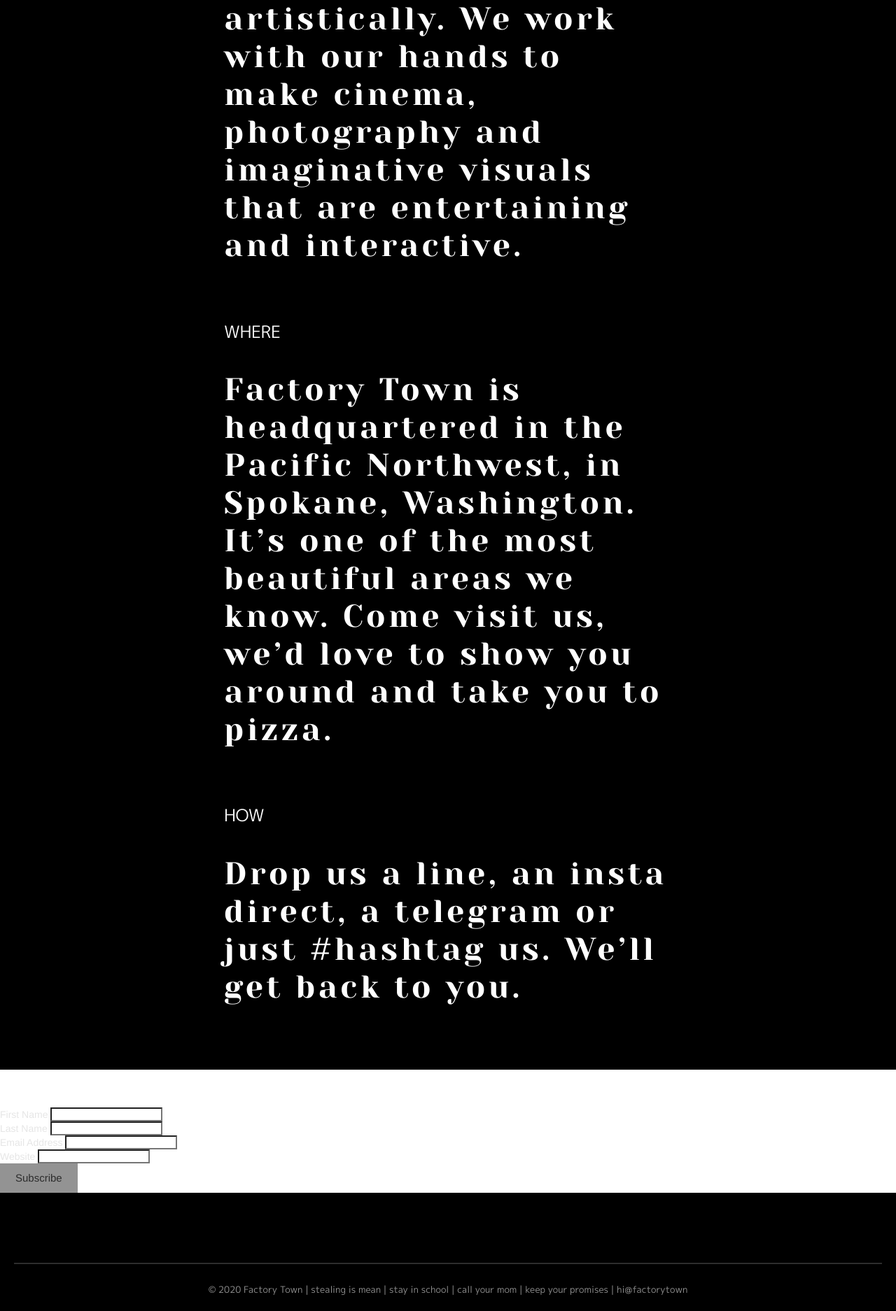
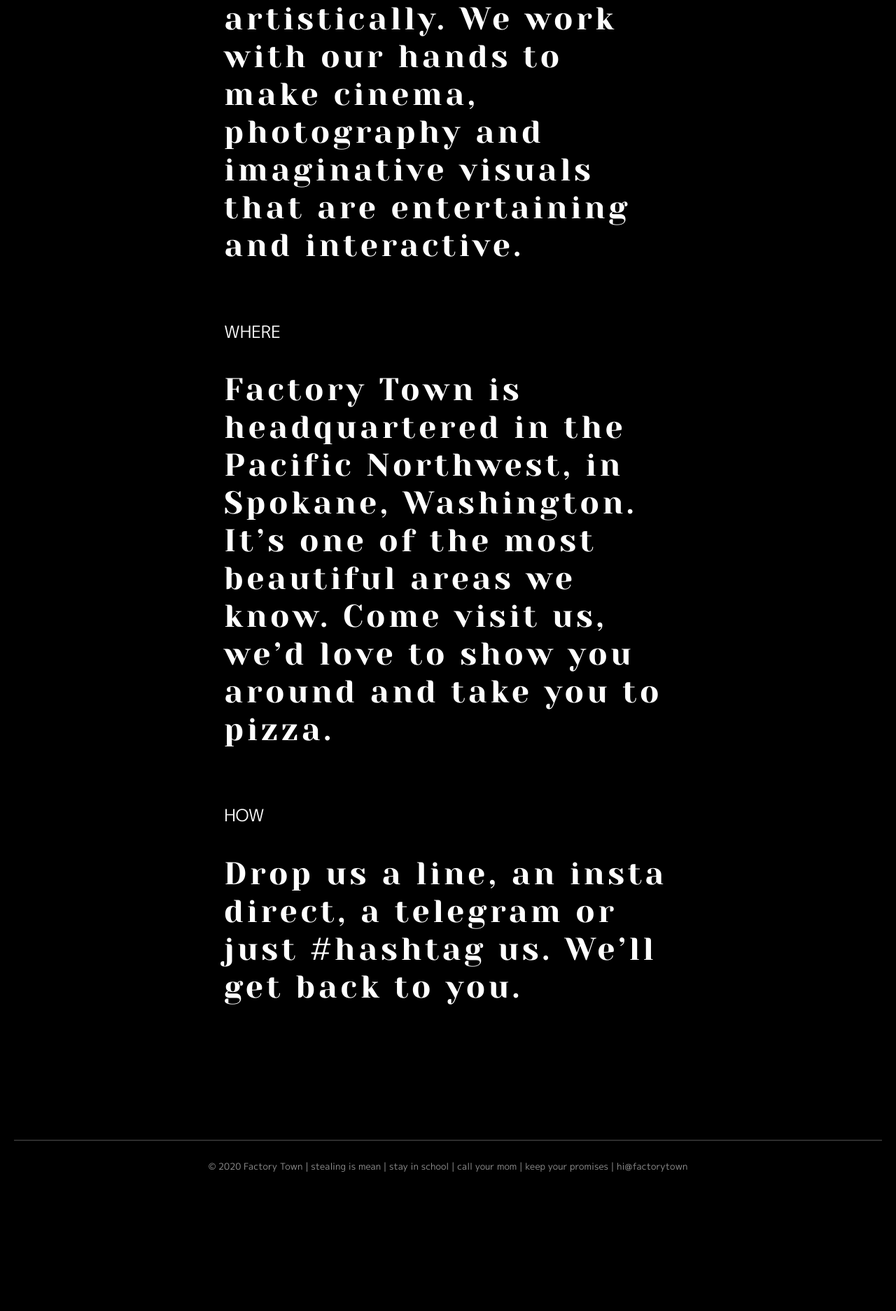
Before and after one commit to factorytown/factorytown.github.io, a Jekyll site: the page built from _pages/about.md, in a window 1280 px wide. Shown: the part 2483-4357 px from the top of the page at 70% size. Built offline with Jekyll 4.4.1, drawn with Linux system fonts in a browser that asks for light colours; nearby versions of some CDN libraries; comment, search, counter and statistics services are not loaded; after the commit the page ends 4181 px from its top, so only the background shows below that.

Commit message:
Updated About

```diff
--- a/_pages/about.md
+++ b/_pages/about.md
@@ -34,43 +34,3 @@
 <BR>
 <BR>
 <BR>
-
-
-<!-- Begin Mailchimp Signup Form -->
-<link href="//cdn-images.mailchimp.com/embedcode/classic-10_7.css" rel="stylesheet" type="text/css">
-<style type="text/css">
-	#mc_embed_signup{background:#fff; clear:left; font:14px Helvetica,Arial,sans-serif; }
-	/* Add your own Mailchimp form style overrides in your site stylesheet or in this style block.
-	   We recommend moving this block and the preceding CSS link to the HEAD of your HTML file. */
-</style>
-<div id="mc_embed_signup">
-<form action="https://town.us20.list-manage.com/subscribe/post?u=aa0712737481fad4fc368fb34&amp;id=e7086af3a2" method="post" id="mc-embedded-subscribe-form" name="mc-embedded-subscribe-form" class="validate" target="_blank" novalidate>
-    <div id="mc_embed_signup_scroll">
-	<h2>Keep up with us.  </h2>
-<div class="mc-field-group">
-	<label for="mce-FNAME">First Name </label>
-	<input type="text" value="" name="FNAME" class="" id="mce-FNAME">
-</div>
-<div class="mc-field-group">
-	<label for="mce-LNAME">Last Name </label>
-	<input type="text" value="" name="LNAME" class="" id="mce-LNAME">
-</div>
-<div class="mc-field-group">
-	<label for="mce-EMAIL">Email Address </label>
-	<input type="email" value="" name="EMAIL" class="required email" id="mce-EMAIL">
-</div>
-<div class="mc-field-group">
-	<label for="mce-MMERGE9">Website </label>
-	<input type="text" value="" name="MMERGE9" class="" id="mce-MMERGE9">
-</div>
-	<div id="mce-responses" class="clear">
-		<div class="response" id="mce-error-response" style="display:none"></div>
-		<div class="response" id="mce-success-response" style="display:none"></div>
-	</div>    <!-- real people should not fill this in and expect good things - do not remove this or risk form bot signups-->
-    <div style="position: absolute; left: -5000px;" aria-hidden="true"><input type="text" name="b_aa0712737481fad4fc368fb34_e7086af3a2" tabindex="-1" value=""></div>
-    <div class="clear"><input type="submit" value="Subscribe" name="subscribe" id="mc-embedded-subscribe" class="button"></div>
-    </div>
-</form>
-</div>
-<script type='text/javascript' src='//s3.amazonaws.com/downloads.mailchimp.com/js/mc-validate.js'></script><script type='text/javascript'>(function($) {window.fnames = new Array(); window.ftypes = new Array();fnames[1]='FNAME';ftypes[1]='text';fnames[2]='LNAME';ftypes[2]='text';fnames[0]='EMAIL';ftypes[0]='email';fnames[9]='MMERGE9';ftypes[9]='text';}(jQuery));var $mcj = jQuery.noConflict(true);</script>
-<!--End mc_embed_signup-->
```
